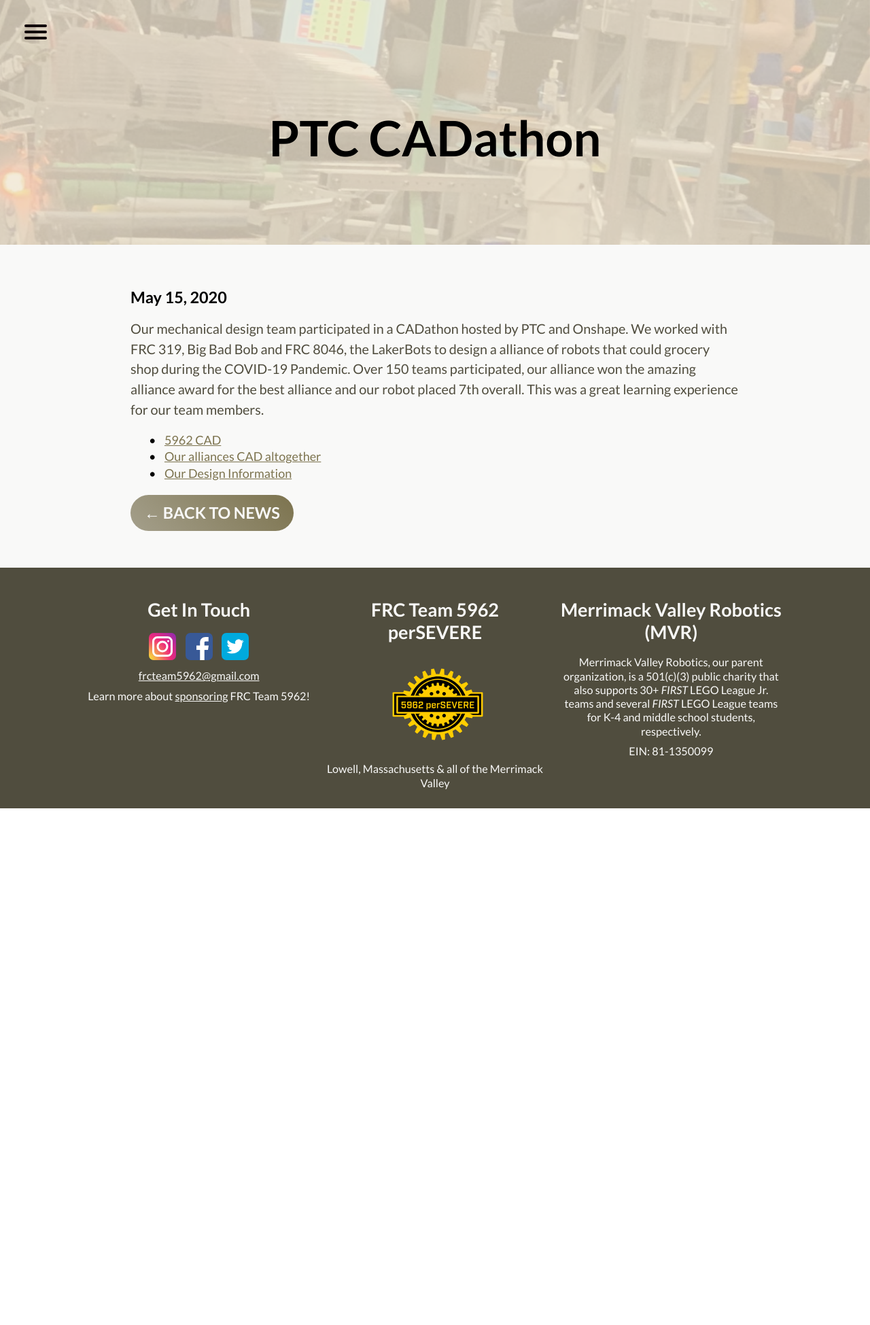
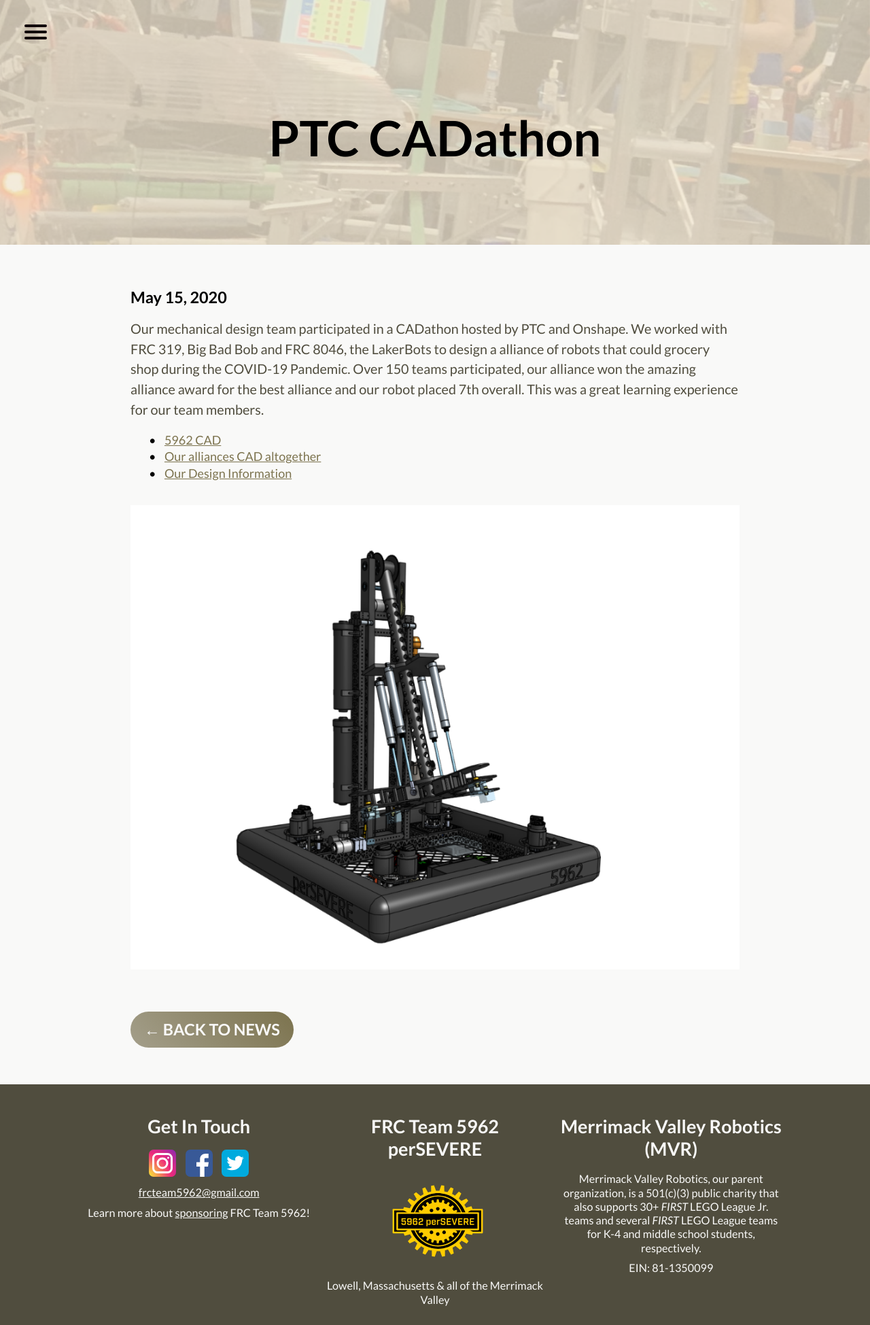
Before and after one commit to perSEVERE-5962/frc5962, a Jekyll site: the page built from _posts/2020-05-15-ptc-cadathon.markdown, in a window 1280 px wide. Shown: the whole page at 68% size. Built offline with Jekyll 4.4.1, drawn with Linux system fonts in a browser that asks for light colours; before the commit the page ends 1189 px from its top, so only the background shows below that.

Commit message:
Updated Ptc Cadathon

```diff
--- a/_posts/2020-05-15-ptc-cadathon.markdown
+++ b/_posts/2020-05-15-ptc-cadathon.markdown
@@ -8,3 +8,5 @@
 1. [5962 CAD](https://cad.onshape.com/documents/595876952dfcab4364614079/w/cf5dc32d726bf53582f918b9/e/c158d3e932d89ce6e6c9c254)
 2. [Our alliances CAD altogether](https://cad.onshape.com/documents/4cee278fab7d93ce9a8baf3e/w/bc093e3d47eb5d6c63fe2b01/e/1c3f3a247e3edf1ca524a165)
 3. [Our Design Information](https://docs.google.com/document/d/1osmw3NvZfzLelL8pjB3a_et2_P0ztA7sI75Yt5uqhKo/edit?usp=sharing)
+
+![6A5F013F-D948-4B2C-9E31-18E2EDEFCFB9.png](/uploads/6A5F013F-D948-4B2C-9E31-18E2EDEFCFB9.png)
```
